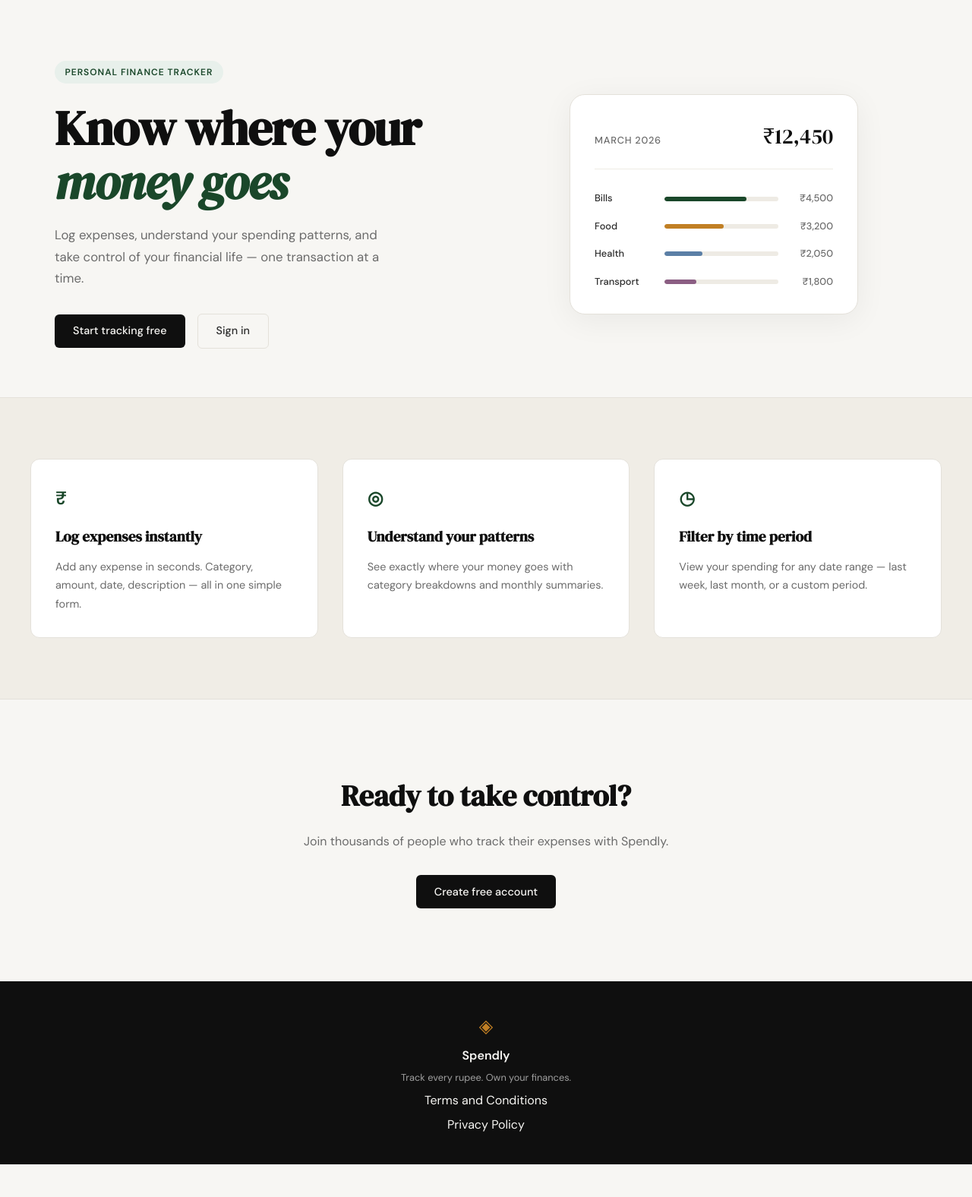
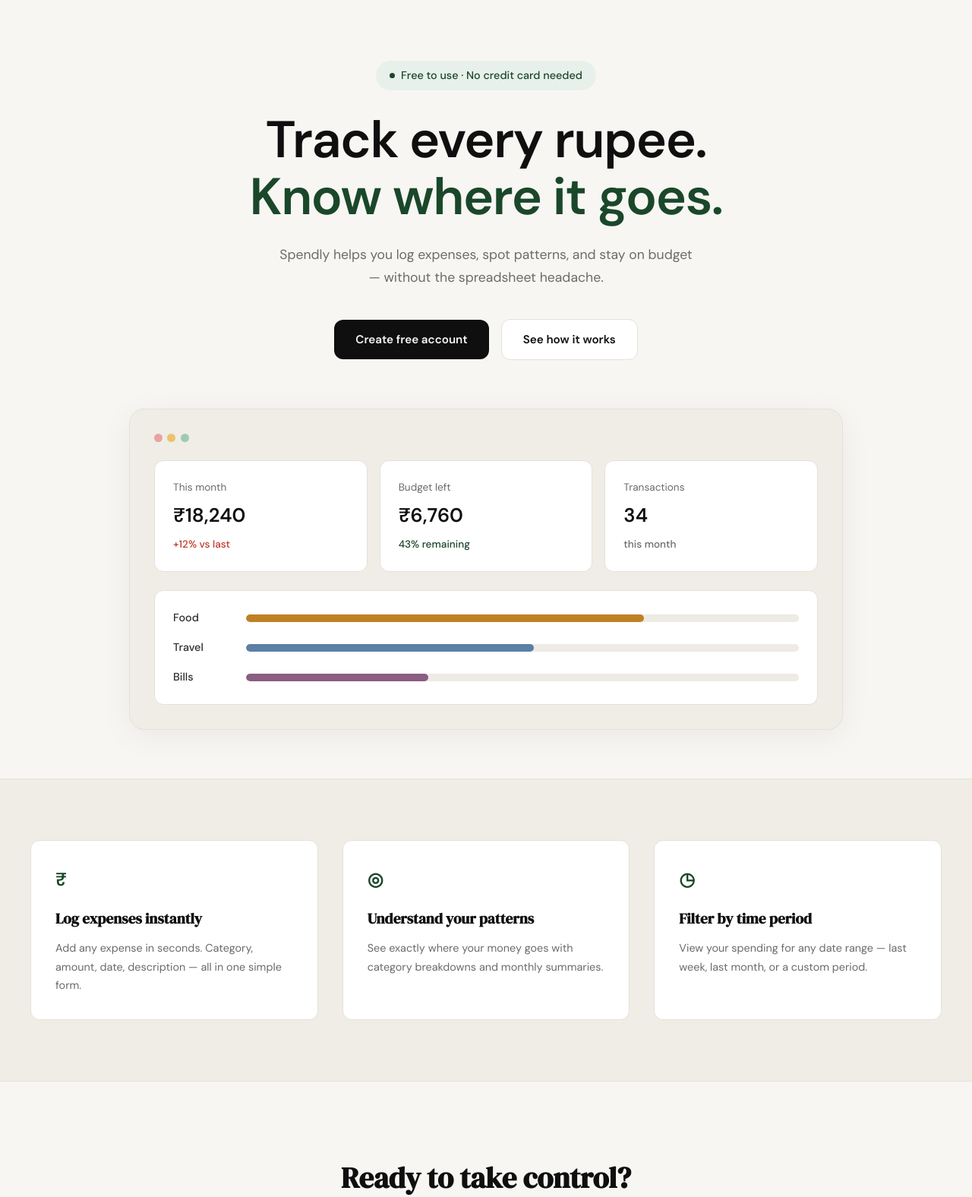
Before and after one commit to aditijain-lab/Spendly, a Flask app: page / in a window 1280 px wide. Shown: the part 61-1637 px from the top of the page at 76% size. Before the commit the page ends 1594 px from the top, so only its background shows below. Run offline with Flask 3, Linux system fonts and the light colour scheme.

Commit message:
landing: redesign hero section to match mockup

```diff
--- a/static/css/style.css
+++ b/static/css/style.css
@@ -125,136 +125,220 @@
 
 .hero {
     padding: 5rem 2rem 4rem;
-    display: grid;
-    grid-template-columns: 1fr 1fr;
-    gap: 4rem;
+    display: flex;
+    flex-direction: column;
     align-items: center;
+    text-align: center;
     max-width: var(--max-width);
     margin: 0 auto;
 }
 
+.hero-inner {
+    display: flex;
+    flex-direction: column;
+    align-items: center;
+    max-width: 700px;
+}
+
 .hero-badge {
-    display: inline-block;
+    display: inline-flex;
+    align-items: center;
+    gap: 0.5rem;
     background: var(--accent-light);
     color: var(--accent);
-    font-size: 0.75rem;
-    font-weight: 600;
-    letter-spacing: 0.08em;
-    text-transform: uppercase;
-    padding: 0.35rem 0.85rem;
+    font-size: 0.9rem;
+    font-weight: 500;
+    padding: 0.5rem 1.1rem;
     border-radius: 999px;
+    margin-bottom: 1.75rem;
+}
+
+.hero-badge-dot {
+    width: 7px;
+    height: 7px;
+    border-radius: 50%;
+    background: var(--accent);
+}
+
+.hero-title {
+    font-family: var(--font-body);
+    font-weight: 800;
+    font-size: clamp(2.75rem, 6vw, 4.25rem);
+    line-height: 1.1;
+    letter-spacing: -0.02em;
+    color: var(--ink);
     margin-bottom: 1.5rem;
 }
 
-.hero-title {
-    font-family: var(--font-display);
-    font-size: clamp(2.5rem, 5vw, 4rem);
-    line-height: 1.1;
-    letter-spacing: -0.02em;
-    color: var(--ink);
-    margin-bottom: 1.25rem;
-}
-
-.hero-title em {
-    font-style: italic;
+.hero-title-accent {
+    display: block;
     color: var(--accent);
 }
 
 .hero-subtitle {
-    font-size: 1.05rem;
+    font-size: 1.1rem;
     color: var(--ink-muted);
     line-height: 1.7;
-    max-width: 460px;
-    margin-bottom: 2rem;
+    max-width: 560px;
+    margin-bottom: 2.5rem;
 }
 
 .hero-actions {
     display: flex;
     gap: 1rem;
     align-items: center;
+    justify-content: center;
+    margin-bottom: 4rem;
 }
 
+.hero-btn-primary {
+    display: inline-block;
+    background: var(--ink);
+    color: var(--paper);
+    padding: 0.85rem 1.75rem;
+    border-radius: var(--radius-md);
+    font-family: var(--font-body);
+    font-size: 0.95rem;
+    font-weight: 600;
+    cursor: pointer;
+    border: none;
+    transition: background 0.2s;
+    text-decoration: none;
+}
+
+.hero-btn-primary:hover { background: var(--accent); }
+
+.hero-btn-ghost {
+    display: inline-block;
+    background: var(--paper-card);
+    color: var(--ink);
+    padding: 0.85rem 1.75rem;
+    border-radius: var(--radius-md);
+    font-family: var(--font-body);
+    font-size: 0.95rem;
+    font-weight: 600;
+    border: 1px solid var(--border);
+    transition: all 0.2s;
+    text-decoration: none;
+}
+
+.hero-btn-ghost:hover { border-color: var(--ink); }
+
 /* ------------------------------------------------------------------ */
-/* Mock card (hero visual)                                             */
+/* Dashboard card (hero visual)                                        */
 /* ------------------------------------------------------------------ */
 
 .hero-visual {
+    width: 100%;
     display: flex;
     justify-content: center;
 }
 
-.mock-card {
-    background: var(--paper-card);
+.dashboard-card {
+    background: var(--paper-warm);
     border: 1px solid var(--border);
     border-radius: var(--radius-lg);
     padding: 2rem;
     width: 100%;
-    max-width: 380px;
+    max-width: 940px;
     box-shadow: 0 8px 40px rgba(0,0,0,0.06);
 }
 
-.mock-card-header {
+.dashboard-dots {
     display: flex;
-    justify-content: space-between;
-    align-items: baseline;
-    margin-bottom: 1.75rem;
-    padding-bottom: 1.25rem;
-    border-bottom: 1px solid var(--border-soft);
+    gap: 0.4rem;
+    margin-bottom: 1.5rem;
 }
 
-.mock-label {
-    font-size: 0.8rem;
-    font-weight: 500;
-    color: var(--ink-muted);
-    text-transform: uppercase;
-    letter-spacing: 0.06em;
+.dot {
+    width: 11px;
+    height: 11px;
+    border-radius: 50%;
 }
 
-.mock-total {
-    font-family: var(--font-display);
-    font-size: 1.75rem;
+.dot-red { background: #e8a3a3; }
+.dot-yellow { background: #eac36b; }
+.dot-green { background: #9ecbb0; }
+
+.stat-grid {
+    display: grid;
+    grid-template-columns: repeat(3, 1fr);
+    gap: 1rem;
+    margin-bottom: 1.5rem;
+}
+
+.stat-card {
+    background: var(--paper-card);
+    border: 1px solid var(--border);
+    border-radius: var(--radius-md);
+    padding: 1.5rem;
+    display: flex;
+    flex-direction: column;
+    align-items: flex-start;
+    gap: 0.4rem;
+    text-align: left;
+}
+
+.stat-label {
+    font-size: 0.85rem;
+    color: var(--ink-muted);
+}
+
+.stat-value {
+    font-size: 1.6rem;
+    font-weight: 700;
     color: var(--ink);
 }
 
-.mock-bars { display: flex; flex-direction: column; gap: 1rem; }
-
-.mock-bar-row {
-    display: grid;
-    grid-template-columns: 80px 1fr 60px;
-    align-items: center;
-    gap: 0.75rem;
+.stat-change {
+    font-size: 0.85rem;
+    font-weight: 500;
+    color: var(--ink-muted);
 }
 
-.mock-cat {
-    font-size: 0.8rem;
+.stat-change.stat-positive { color: var(--accent); }
+.stat-change.stat-negative { color: var(--danger); }
+
+.category-card {
+    background: var(--paper-card);
+    border: 1px solid var(--border);
+    border-radius: var(--radius-md);
+    padding: 1.5rem;
+    display: flex;
+    flex-direction: column;
+    gap: 1rem;
+}
+
+.category-row {
+    display: grid;
+    grid-template-columns: 80px 1fr;
+    align-items: center;
+    gap: 1rem;
+}
+
+.category-name {
+    font-size: 0.9rem;
     font-weight: 500;
     color: var(--ink-soft);
+    text-align: left;
 }
 
-.mock-bar-track {
-    height: 6px;
+.category-track {
+    height: 10px;
     background: var(--border-soft);
     border-radius: 999px;
     overflow: hidden;
 }
 
-.mock-bar {
+.category-bar {
     height: 100%;
-    background: var(--accent);
     border-radius: 999px;
     transition: width 0.6s ease;
 }
 
-.mock-bar-2 { background: var(--accent-2); }
-.mock-bar-3 { background: #5b7fa6; }
-.mock-bar-4 { background: #8b5e83; }
-
-.mock-amt {
-    font-size: 0.8rem;
-    font-weight: 500;
-    color: var(--ink-muted);
-    text-align: right;
-}
+.category-bar-food { background: var(--accent-2); }
+.category-bar-travel { background: #5b7fa6; }
+.category-bar-bills { background: #8b5e83; }
 
 /* ------------------------------------------------------------------ */
 /* Buttons                                                             */
@@ -555,13 +639,8 @@
 /* ------------------------------------------------------------------ */
 
 @media (max-width: 900px) {
-    .hero {
-        grid-template-columns: 1fr;
-        text-align: center;
-    }
-
     .hero-subtitle { max-width: 100%; }
-    .hero-actions { justify-content: center; }
+    .stat-grid { grid-template-columns: 1fr; }
     .hero-visual { display: none; }
 
     .features-inner { grid-template-columns: 1fr; }
--- a/templates/landing.html
+++ b/templates/landing.html
@@ -6,55 +6,65 @@
 
 <section class="hero">
     <div class="hero-inner">
-        <div class="hero-badge">Personal Finance Tracker</div>
+        <div class="hero-badge">
+            <span class="hero-badge-dot"></span>
+            Free to use · No credit card needed
+        </div>
         <h1 class="hero-title">
-            Know where your<br>
-            <em>money goes</em>
+            Track every rupee.
+            <span class="hero-title-accent">Know where it goes.</span>
         </h1>
         <p class="hero-subtitle">
-            Log expenses, understand your spending patterns,
-            and take control of your financial life —
-            one transaction at a time.
+            Spendly helps you log expenses, spot patterns, and stay
+            on budget — without the spreadsheet headache.
         </p>
         <div class="hero-actions">
-            <a href="{{ url_for('register') }}" class="btn-primary">Start tracking free</a>
-            <a href="{{ url_for('login') }}" class="btn-ghost">Sign in</a>
+            <a href="{{ url_for('register') }}" class="hero-btn-primary">Create free account</a>
+            <a href="#" class="hero-btn-ghost">See how it works</a>
         </div>
     </div>
     <div class="hero-visual">
-        <div class="mock-card">
-            <div class="mock-card-header">
-                <span class="mock-label">March 2026</span>
-                <span class="mock-total">₹12,450</span>
+        <div class="dashboard-card">
+            <div class="dashboard-dots">
+                <span class="dot dot-red"></span>
+                <span class="dot dot-yellow"></span>
+                <span class="dot dot-green"></span>
             </div>
-            <div class="mock-bars">
-                <div class="mock-bar-row">
-                    <span class="mock-cat">Bills</span>
-                    <div class="mock-bar-track">
-                        <div class="mock-bar" style="width: 72%"></div>
+            <div class="stat-grid">
+                <div class="stat-card">
+                    <span class="stat-label">This month</span>
+                    <span class="stat-value">₹18,240</span>
+                    <span class="stat-change stat-negative">+12% vs last</span>
+                </div>
+                <div class="stat-card">
+                    <span class="stat-label">Budget left</span>
+                    <span class="stat-value">₹6,760</span>
+                    <span class="stat-change stat-positive">43% remaining</span>
+                </div>
+                <div class="stat-card">
+                    <span class="stat-label">Transactions</span>
+                    <span class="stat-value">34</span>
+                    <span class="stat-change">this month</span>
+                </div>
+            </div>
+            <div class="category-card">
+                <div class="category-row">
+                    <span class="category-name">Food</span>
+                    <div class="category-track">
+                        <div class="category-bar category-bar-food" style="width: 72%"></div>
                     </div>
-                    <span class="mock-amt">₹4,500</span>
                 </div>
-                <div class="mock-bar-row">
-                    <span class="mock-cat">Food</span>
-                    <div class="mock-bar-track">
-                        <div class="mock-bar mock-bar-2" style="width: 52%"></div>
+                <div class="category-row">
+                    <span class="category-name">Travel</span>
+                    <div class="category-track">
+                        <div class="category-bar category-bar-travel" style="width: 52%"></div>
                     </div>
-                    <span class="mock-amt">₹3,200</span>
                 </div>
-                <div class="mock-bar-row">
-                    <span class="mock-cat">Health</span>
-                    <div class="mock-bar-track">
-                        <div class="mock-bar mock-bar-3" style="width: 33%"></div>
+                <div class="category-row">
+                    <span class="category-name">Bills</span>
+                    <div class="category-track">
+                        <div class="category-bar category-bar-bills" style="width: 33%"></div>
                     </div>
-                    <span class="mock-amt">₹2,050</span>
-                </div>
-                <div class="mock-bar-row">
-                    <span class="mock-cat">Transport</span>
-                    <div class="mock-bar-track">
-                        <div class="mock-bar mock-bar-4" style="width: 28%"></div>
-                    </div>
-                    <span class="mock-amt">₹1,800</span>
                 </div>
             </div>
         </div>
```
